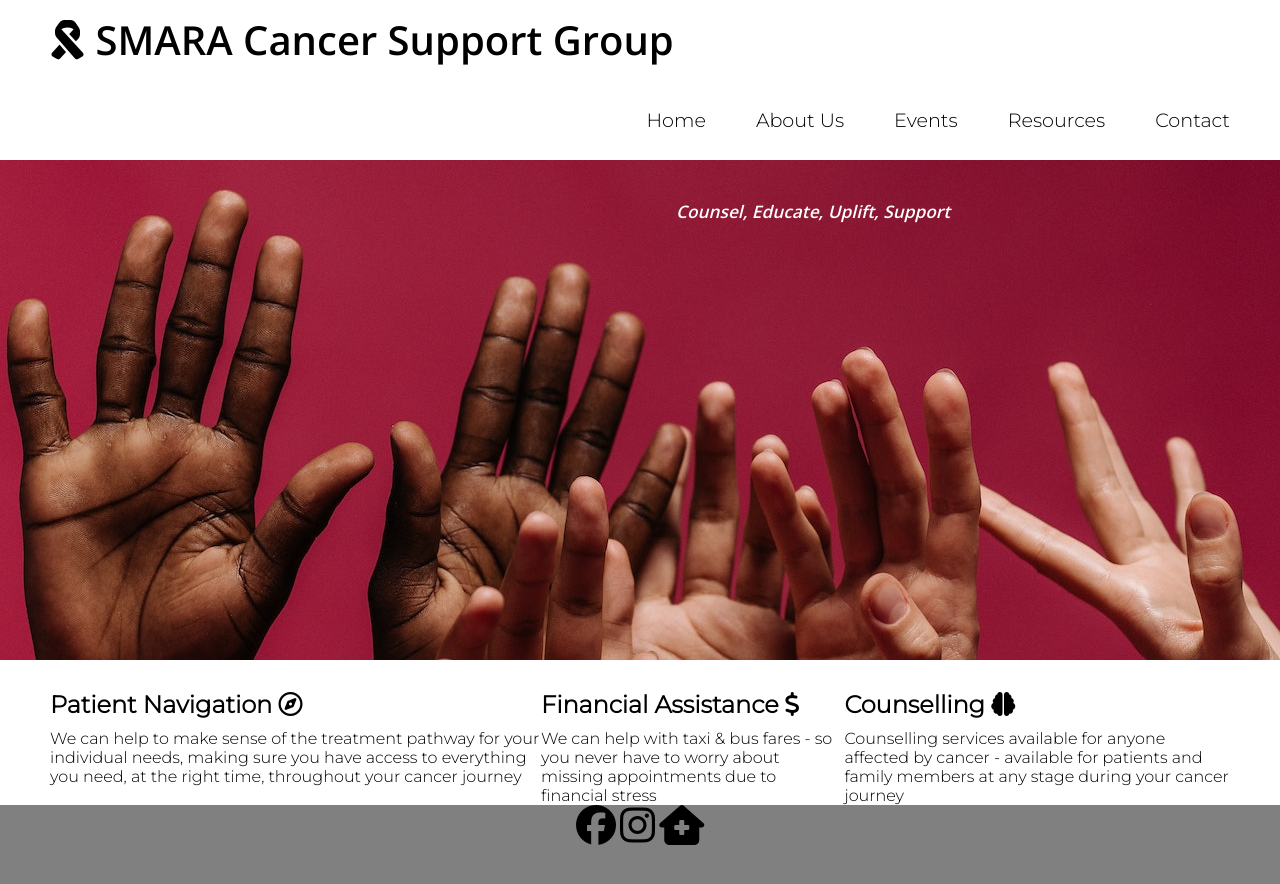
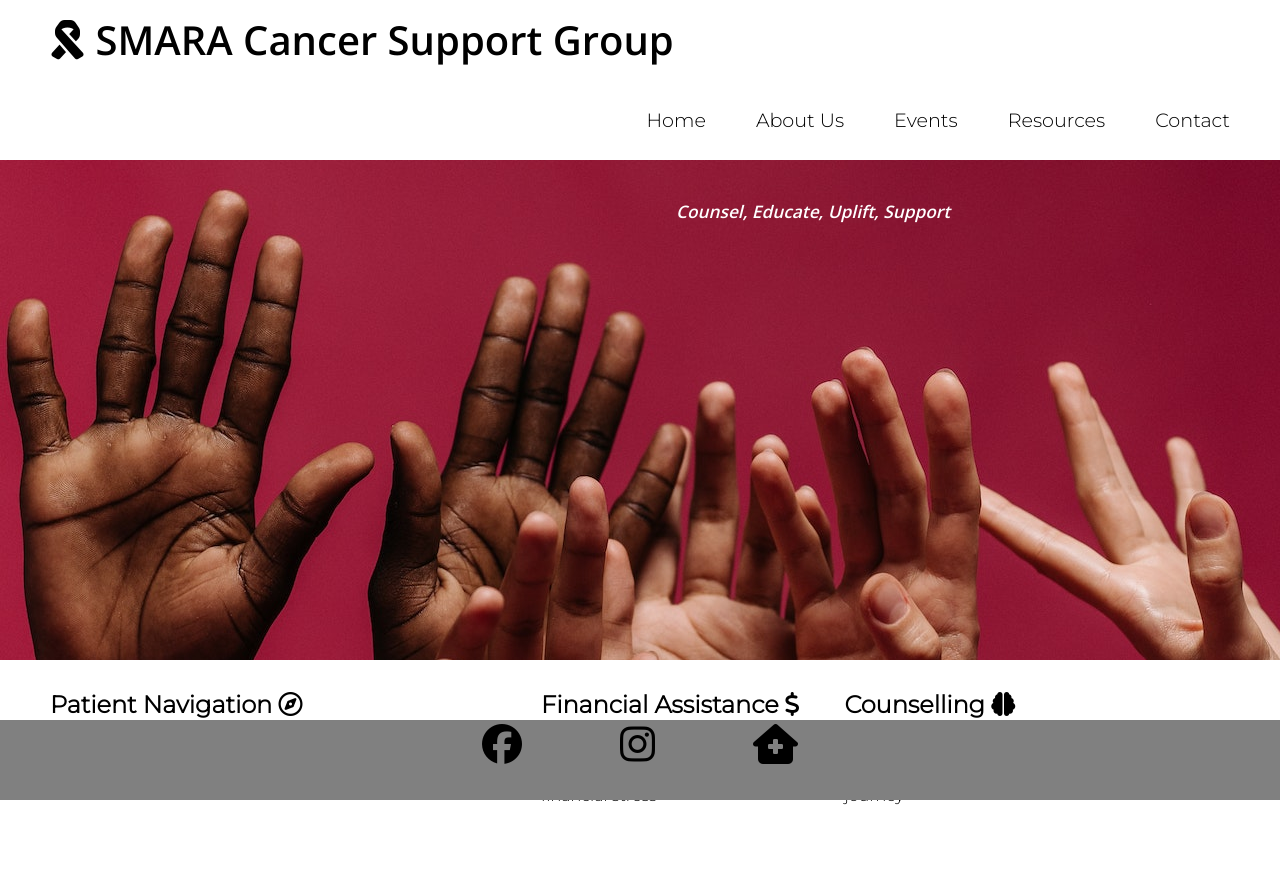
Before and after one commit to sarahliz24/SMARA-Cancer-Support, a plain HTML site: page index.html in a window 1280 px wide. After the commit the page ends 805 px from the top, so only its background shows below. Drawn offline with nearby package versions, Linux system fonts and the light colour scheme.

Commit message:
Fix footer icon layout with addition of flex, footer alignment fixed to bottom of page

```diff
--- a/assets/css/style.css
+++ b/assets/css/style.css
@@ -112,19 +112,21 @@ h1 {
 
 /* Footer section */
 
-footer {
+.footer {
     background-color: gray;
     height: 80px;
+    text-align: center;
+    position: fixed;
+    left: 0;
+    bottom: 0;
+    width: 100%;
 }
 
-.footer-links {
-    text-align: center;
+.footer ul {
+    display: flex;
+    font-size: 250%;
+    justify-content: space-evenly;
+    flex-direction: row;
+    list-style-type: none;
+    margin: auto 30%;
 }
-
-.footer-links > li {
-    display: inline;
-}
-
-.footer-links i {
-    font-size: 250%;
-}
--- a/index.html
+++ b/index.html
@@ -57,7 +57,8 @@
         </div>
     </section>
     <Footer>
-        <ul class="footer-links">
+        <div class="footer">
+            <ul>
                 <li>
                     <a href="https://www.facebook.com" target="_blank" rel="noopener" aria-label="Visit us on Facebook (opens in a new tab)"></a>
                     <i class="fa-brands fa-facebook"></i>
@@ -70,6 +71,7 @@
                     <i class="fa-solid fa-house-medical"></i>
                 </li>
             </ul>
+        </div>
     </Footer>
 
     <!-- font awesome script-->
```
Lines whose indentation alone changed are shown as unchanged.
